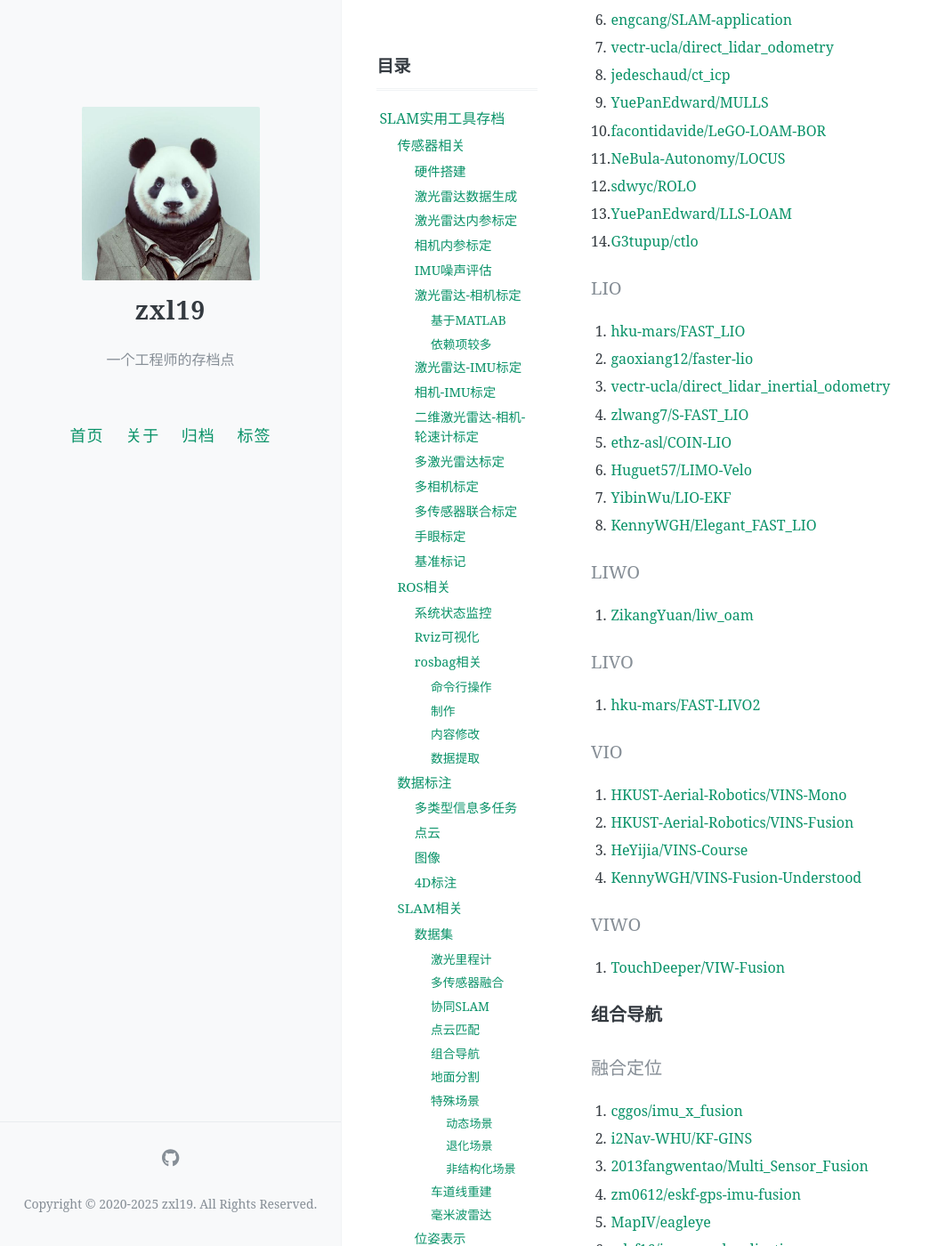
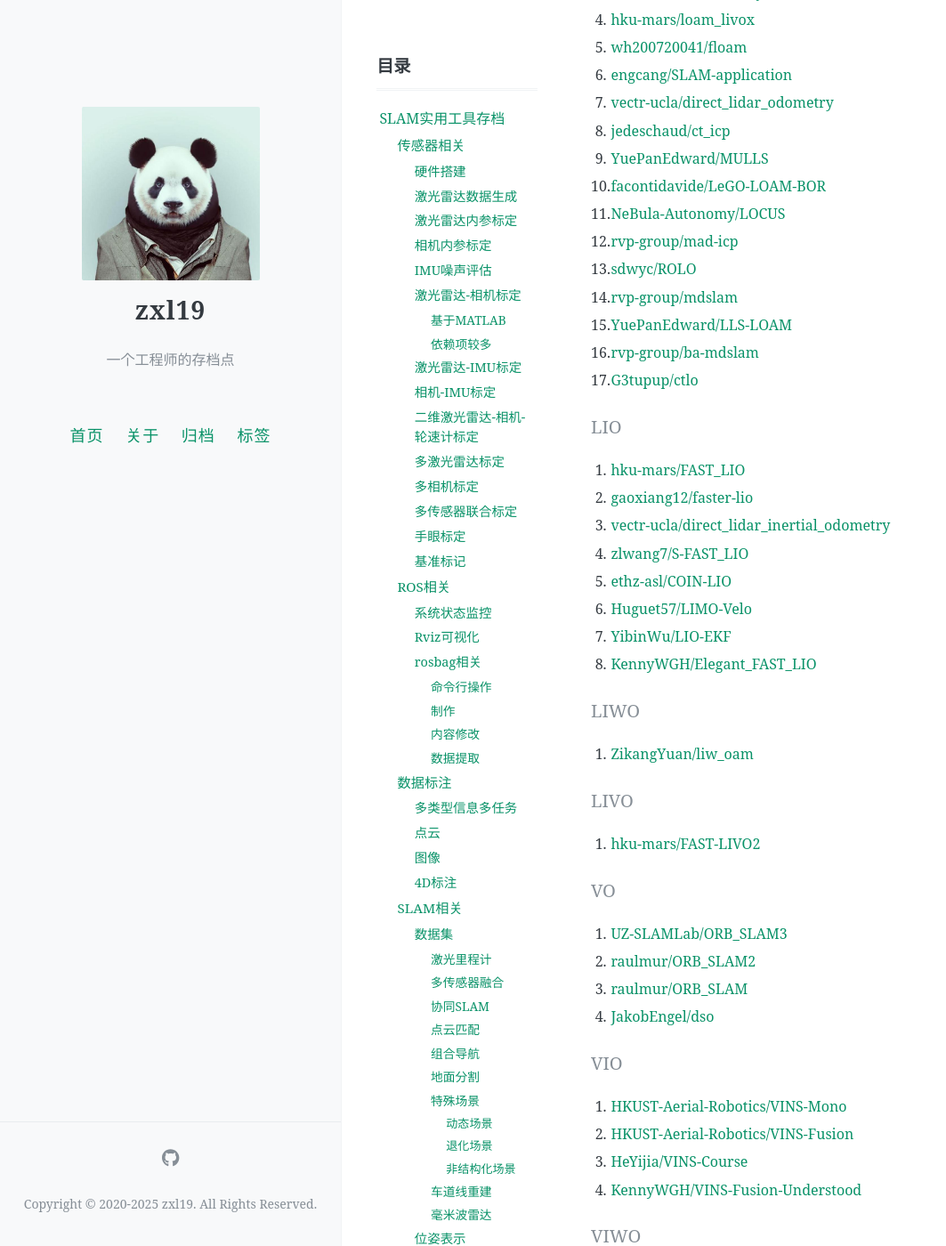
Before and after one commit to zxl19/zxl19.github.io, a Jekyll site: the page built from _posts/2021-05-25-slam-tool.md, in a window 1280 px wide and 1400 px high, scrolled down 26809 px. Shown: the whole window at 89% size, without its empty margins (0-1063 px from the left). Built offline with Jekyll 4.4.1, drawn with Linux system fonts in a browser that asks for light colours; comment, search, counter and statistics services are not loaded; some of the changed text lies outside the part shown.

Commit message:
docs: update posts

```diff
--- a/_posts/2021-05-25-slam-tool.md
+++ b/_posts/2021-05-25-slam-tool.md
@@ -849,8 +849,10 @@ pinned: false
 2. [ori-mrg/robotcar-dataset-sdk](https://github.com/ori-mrg/robotcar-dataset-sdk)
 3. [MarkMuth/QtKittiVisualizer](https://github.com/MarkMuth/QtKittiVisualizer)
 4. [RPM-Robotics-Lab/file_player_mulran](https://github.com/RPM-Robotics-Lab/file_player_mulran)
-5. [RPM-Robotics-Lab/file_player_complex_urban](https://github.com/RPM-Robotics-Lab/file_player_complex_urban)
-6. [orsalmon/KittiDatasetGPS-INSViewer](https://github.com/orsalmon/KittiDatasetGPS-INSViewer)
+5. [bierschi/nclt2ros](https://github.com/bierschi/nclt2ros)
+6. [RPM-Robotics-Lab/file_player_complex_urban](https://github.com/RPM-Robotics-Lab/file_player_complex_urban)
+7. [orsalmon/KittiDatasetGPS-INSViewer](https://github.com/orsalmon/KittiDatasetGPS-INSViewer)
+8. [rvp-group/vbr-devkit](https://github.com/rvp-group/vbr-devkit)
 
 ### 精度评估
 
@@ -945,9 +947,12 @@ pinned: false
 9. [YuePanEdward/MULLS](https://github.com/YuePanEdward/MULLS)
 10. [facontidavide/LeGO-LOAM-BOR](https://github.com/facontidavide/LeGO-LOAM-BOR)
 11. [NeBula-Autonomy/LOCUS](https://github.com/NeBula-Autonomy/LOCUS)
-12. [sdwyc/ROLO](https://github.com/sdwyc/ROLO)
-13. [YuePanEdward/LLS-LOAM](https://github.com/YuePanEdward/LLS-LOAM)
-14. [G3tupup/ctlo](https://github.com/G3tupup/ctlo)
+12. [rvp-group/mad-icp](https://github.com/rvp-group/mad-icp)
+13. [sdwyc/ROLO](https://github.com/sdwyc/ROLO)
+14. [rvp-group/mdslam](https://github.com/rvp-group/mdslam)
+15. [YuePanEdward/LLS-LOAM](https://github.com/YuePanEdward/LLS-LOAM)
+16. [rvp-group/ba-mdslam](https://github.com/rvp-group/ba-mdslam)
+17. [G3tupup/ctlo](https://github.com/G3tupup/ctlo)
 
 #### LIO
 
@@ -967,6 +972,13 @@ pinned: false
 #### LIVO
 
 1. [hku-mars/FAST-LIVO2](https://github.com/hku-mars/FAST-LIVO2)
+
+#### VO
+
+1. [UZ-SLAMLab/ORB_SLAM3](https://github.com/UZ-SLAMLab/ORB_SLAM3)
+2. [raulmur/ORB_SLAM2](https://github.com/raulmur/ORB_SLAM2)
+3. [raulmur/ORB_SLAM](https://github.com/raulmur/ORB_SLAM)
+4. [JakobEngel/dso](https://github.com/JakobEngel/dso)
 
 #### VIO
 
```
Also changed, not shown: _posts/2021-06-01-cpp-library.md (+11 -2 lines), _posts/2024-01-18-cs-material.md (+13 -11 lines), _posts/2024-05-22-cax-material.md (+1 -0 lines).
